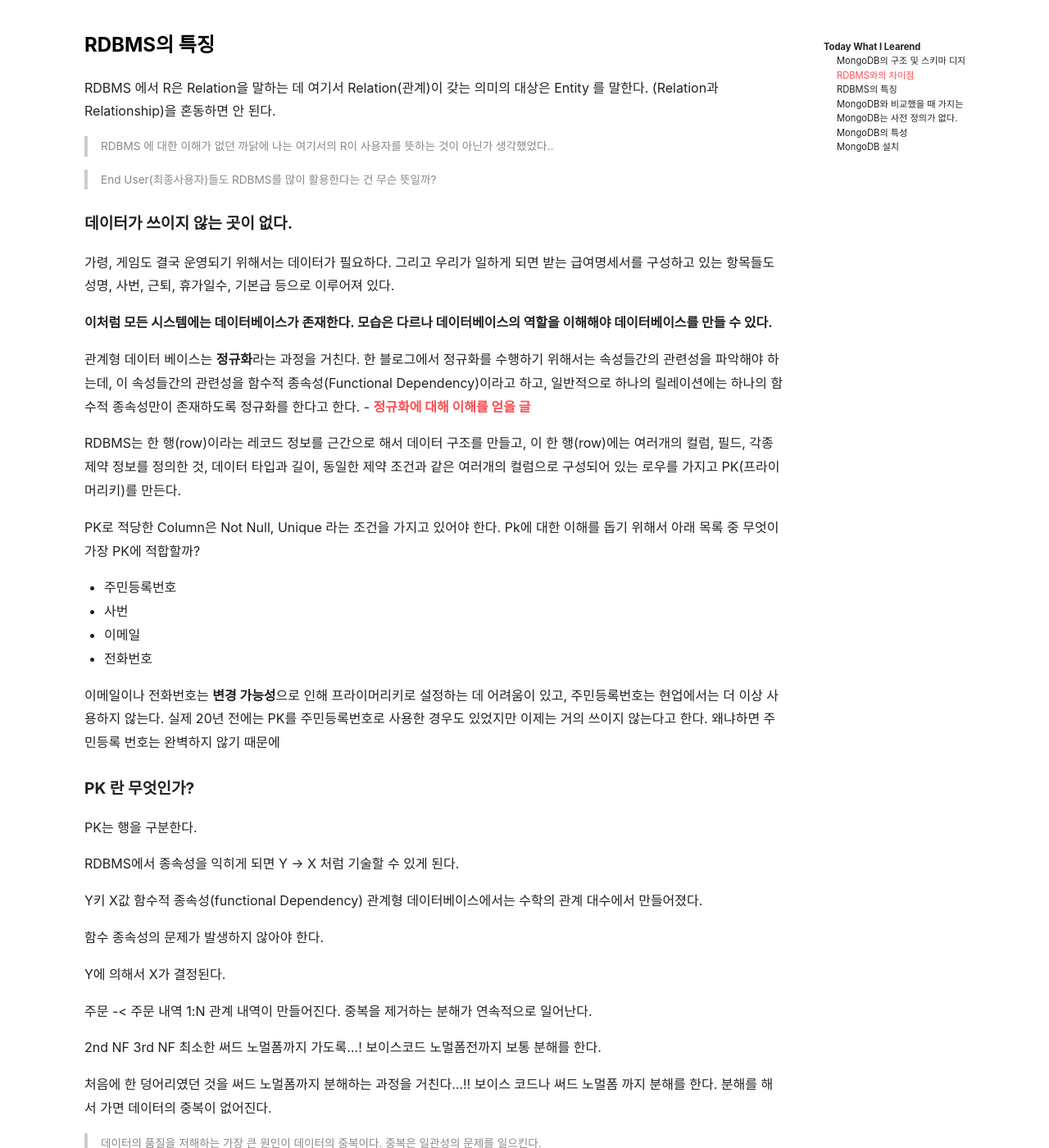
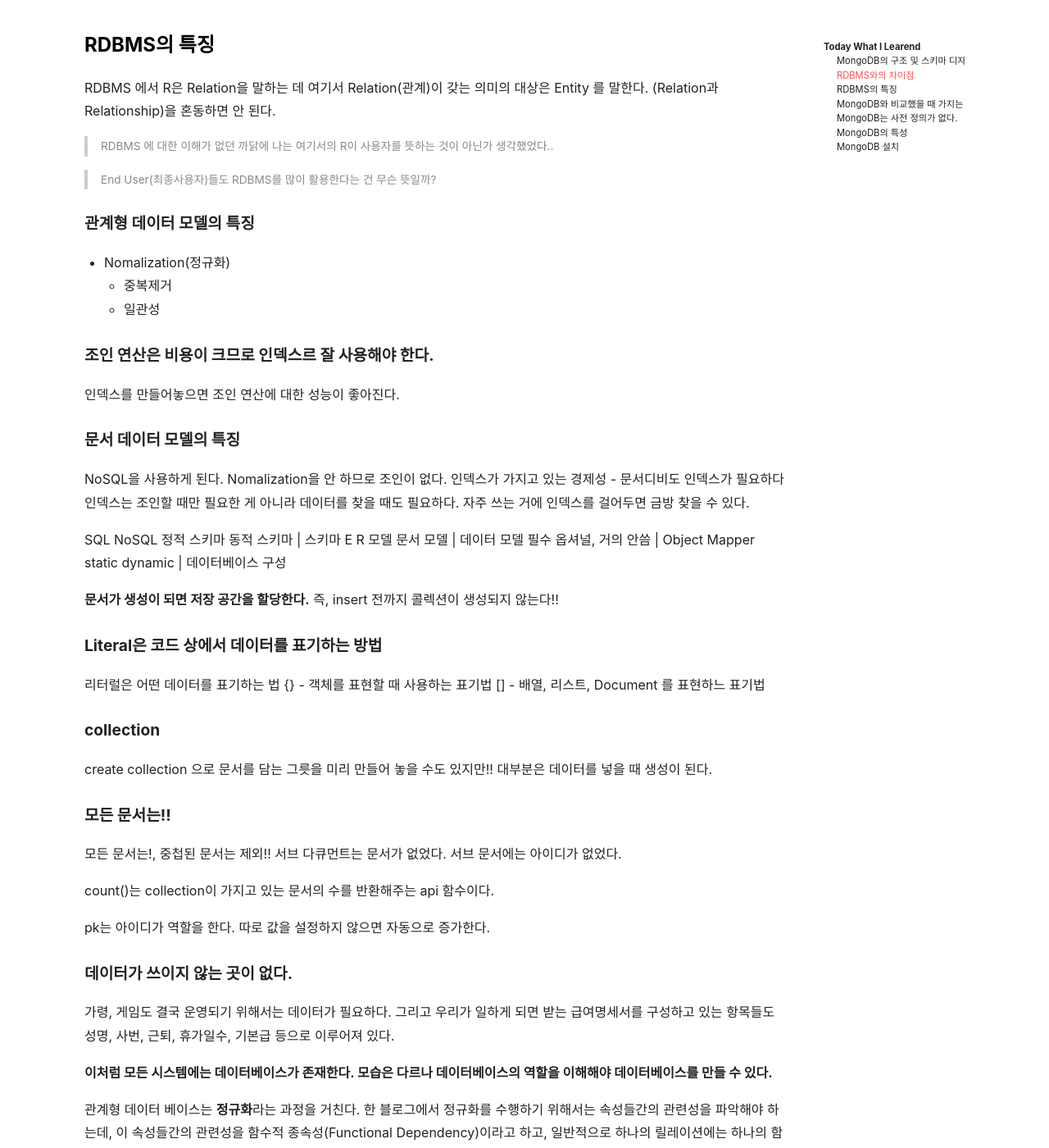
Before and after one commit to mchaemil/mchaemil.github.io, a Jekyll site: the page built from _posts/2019-12-24-DB-nosql-what-is-the-nosql-and-mongodb.md, in a window 1280 px wide and 1400 px high, scrolled down 1425 px. Shown: the whole window at 82% size. Built offline with Jekyll 4.4.1, drawn with Linux system fonts in a browser that asks for light colours; nearby versions of some CDN libraries; comment, search, counter and statistics services are not loaded.

Commit message:
update post

```diff
--- a/_posts/2019-12-24-DB-nosql-what-is-the-nosql-and-mongodb.md
+++ b/_posts/2019-12-24-DB-nosql-what-is-the-nosql-and-mongodb.md
@@ -63,6 +63,59 @@ RDBMS 에서 R은 Relation을 말하는 데 여기서 Relation(관계)이 갖는
 > RDBMS 에 대한 이해가 없던 까닭에 나는 여기서의 R이 사용자를 뜻하는 것이 아닌가 생각했었다..
 
 > End User(최종사용자)들도 RDBMS를 많이 활용한다는 건 무슨 뜻일까?
+
+#### 관계형 데이터 모델의 특징
+- Nomalization(정규화)
+	- 중복제거
+	- 일관성
+
+#### 조인 연산은 비용이 크므로 인덱스르 잘 사용해야 한다.
+인덱스를 만들어놓으면 조인 연산에 대한 성능이 좋아진다.
+
+
+#### 문서 데이터 모델의 특징
+NoSQL을 사용하게 된다.
+Nomalization을 안 하므로 조인이 없다.
+인덱스가 가지고 있는 경제성 - 문서디비도 인덱스가 필요하다
+인덱스는 조인할 때만 필요한 게 아니라
+데이터를 찾을 때도 필요하다.
+자주 쓰는 거에 인덱스를 걸어두면 금방 찾을 수 있다.
+
+
+SQL 		NoSQL
+정적 스키마	동적 스키마		| 스키마
+E R 모델	  문서 모델		   | 데이터 모델
+필수 		  옵셔널, 거의 안씀 | Object Mapper
+static		dynamic		   | 데이터베이스 구성
+
+
+
+**문서가 생성이 되면 저장 공간을 할당한다.** 즉, insert 전까지 콜렉션이 생성되지 않는다!!
+
+
+
+#### Literal은 코드 상에서 데이터를 표기하는 방법
+리터럴은 어떤 데이터를 표기하는 법
+{} - 객체를 표현할 때 사용하는 표기법
+[] - 배열, 리스트, Document 를 표현하느 표기법
+
+
+
+#### collection
+create collection 으로 문서를 담는 그릇을 미리 만들어 놓을 수도 있지만!! 대부분은 데이터를 넣을 때 생성이 된다.
+
+
+#### 모든 문서는!!
+모든 문서는!, 중첩된 문서는 제외!!
+서브 다큐먼트는 문서가 없었다.
+서브 문서에는 아이디가 없었다.
+
+
+count()는 collection이 가지고 있는
+문서의 수를 반환해주는 api 함수이다.
+
+pk는 아이디가 역할을 한다.
+따로 값을 설정하지 않으면 자동으로 증가한다.
 
 
 
```
